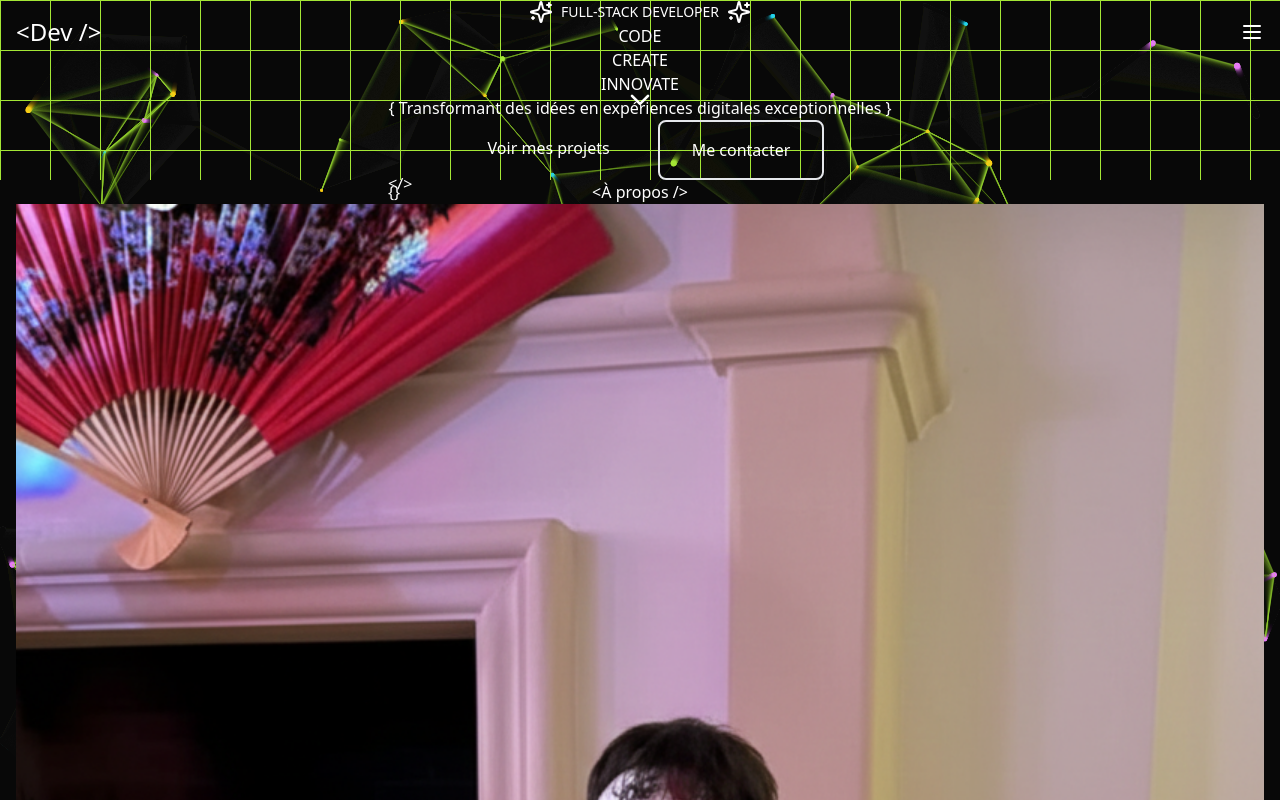
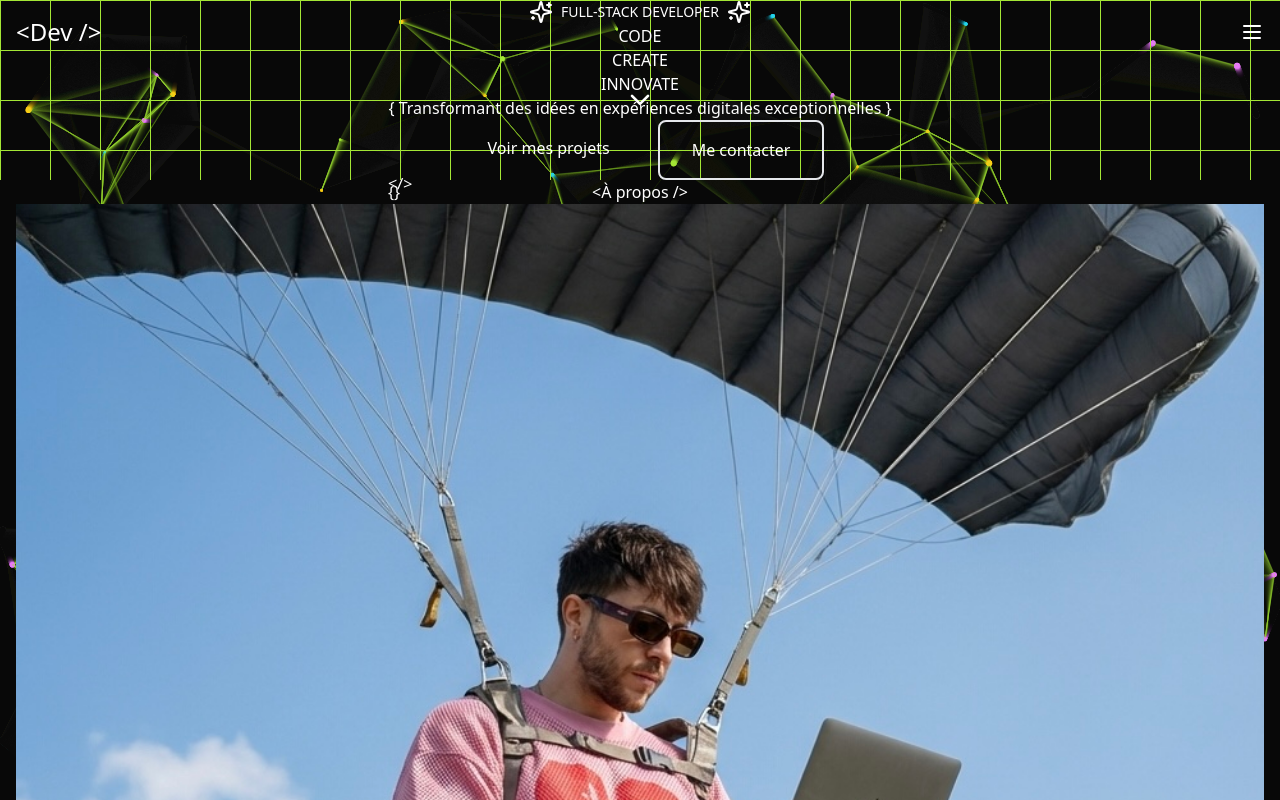
Before and after one commit to Krokmouuu/Portfolio-website, a React (Vite) app: page / in a window 1280 px wide. Shown: the top 800 px of the page. Built offline with nearby package versions, Linux system fonts and the light colour scheme.

Commit message:
change about picture

```diff
--- a/src/components/About.tsx
+++ b/src/components/About.tsx
@@ -1,12 +1,12 @@
 import { motion } from "motion/react";
 import { ImageWithFallback } from "./fallback/ImageWithFallback";
 import { Terminal, Zap, Trophy } from "lucide-react";
-const japanImage = "/assets/image.png";
+const japanImage = "/assets/about-image.jpg";
 
 const stats = [
-  { icon: Terminal, value: "12", label: "Projets réalisés" },
+  { icon: Terminal, value: "14", label: "Projets réalisés" },
   { icon: Zap, value: "3", label: "Années d'expérience" },
-  { icon: Trophy, value: "12", label: "Clients satisfaits" },
+  { icon: Trophy, value: "14", label: "Clients satisfaits" },
 ];
 
 export function About() {
```
Also changed, not shown: public/assets/about-image.jpg (added).
